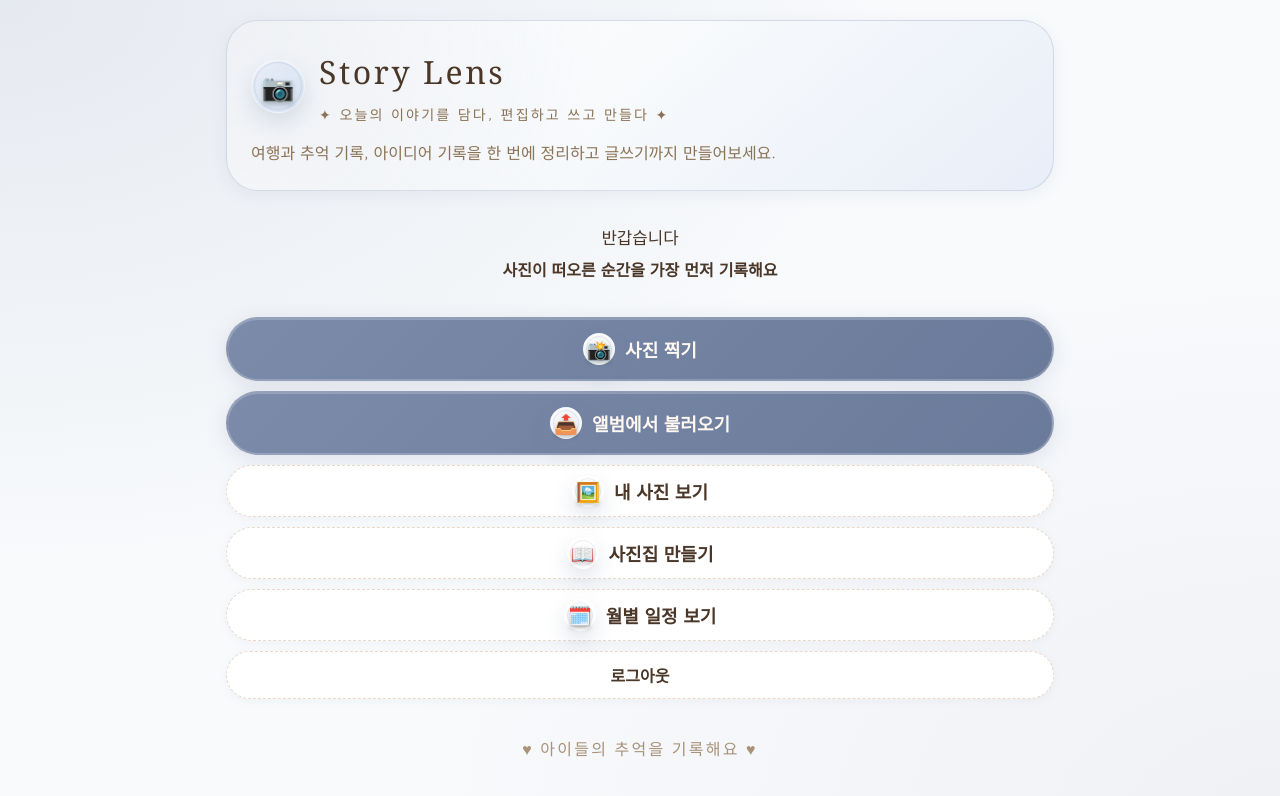
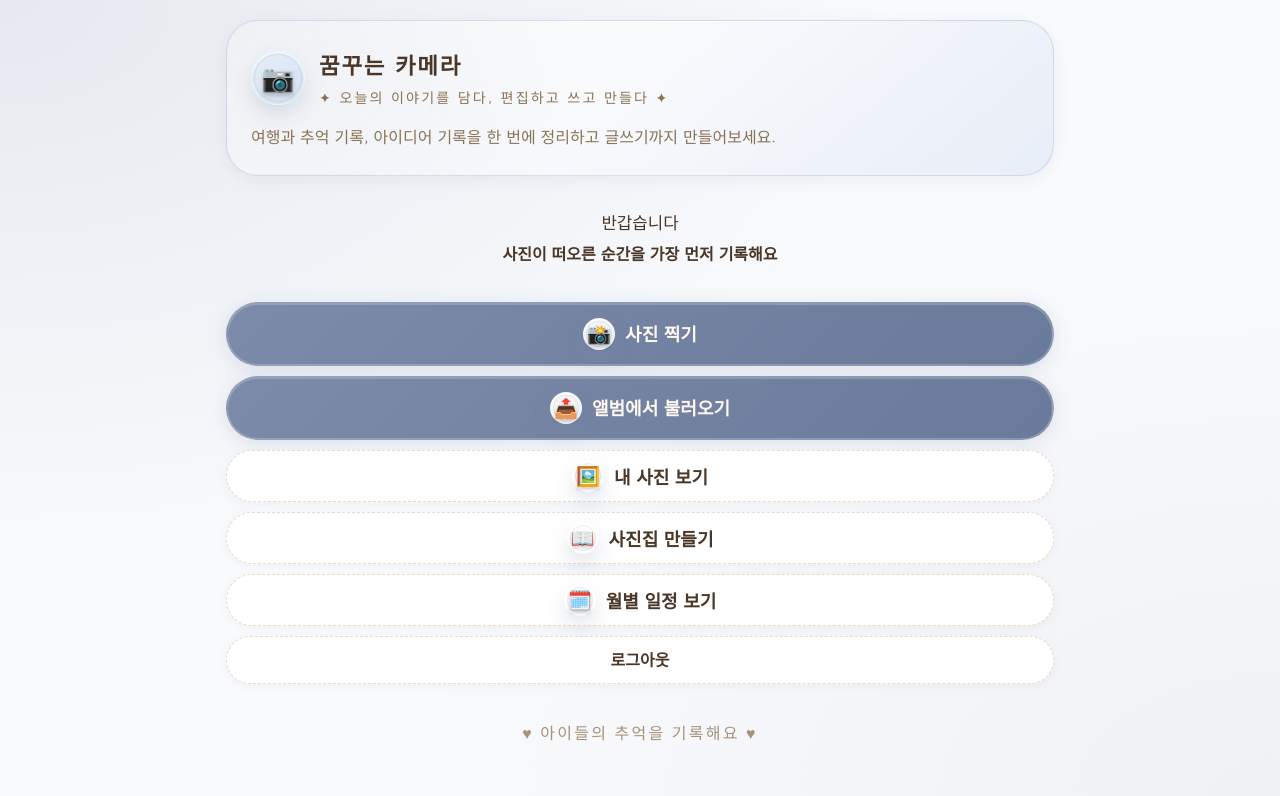
Before and after one commit to MetachainArt/Story_lens, a React (Vite) app in the folder frontend/: page / in a window 1280 px wide. Shown: the top 796 px of the page. Built offline with nearby package versions, Linux system fonts and the light colour scheme; no server answers; sample sign-in values are in the browser's storage; a web font is replaced by a local one.

Commit message:
style: 홈 화면 Story Lens 타이틀을 꿈꾸는 카메라로 변경

```diff
--- a/frontend/src/pages/home/index.tsx
+++ b/frontend/src/pages/home/index.tsx
@@ -79,7 +79,7 @@ export default function HomePage() {
             </div>
 
             <div>
-              <h2 className="story-hero-title">Story Lens</h2>
+              <h2 className="story-hero-title" style={{ fontFamily: 'var(--font-family)', fontSize: '1.4rem', fontWeight: 800 }}>꿈꾸는 카메라</h2>
               <p className="story-hero-subtitle">✦ 오늘의 이야기를 담다, 편집하고 쓰고 만들다 ✦</p>
             </div>
           </div>
```
